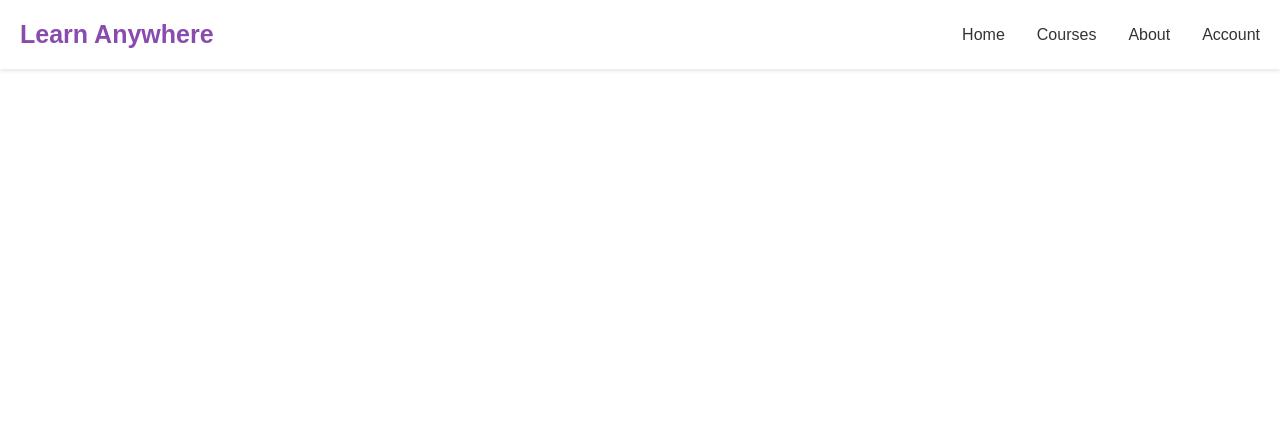
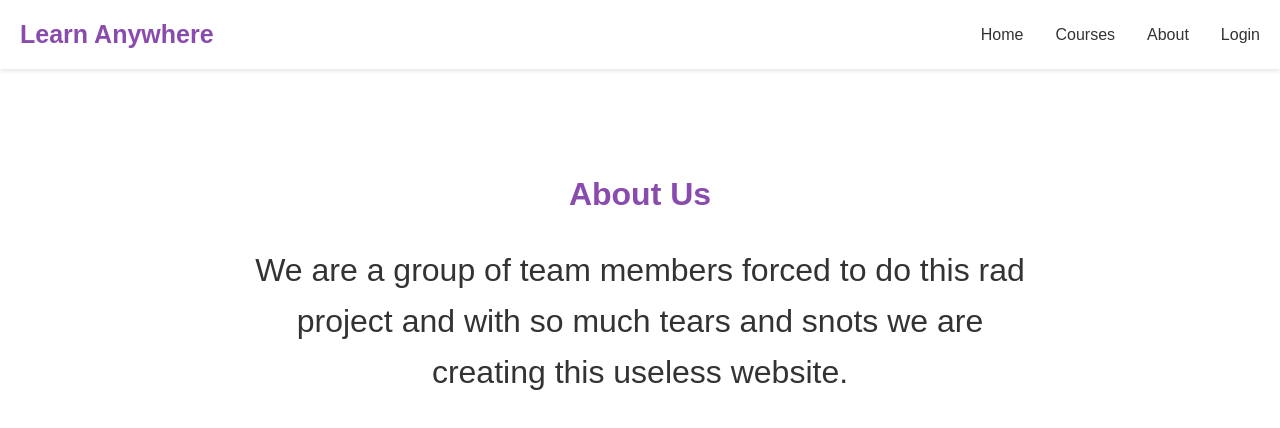
Before and after one commit to SadheeyaM/RAD-PROJECT, a React (Vite) app in the folder frontend/: page /about in a window 1280 px wide. Shown: the top 428 px of the page. Built offline with nearby package versions, Linux system fonts and the light colour scheme; no server answers.

Commit message:
pushing the login frontend

```diff
--- a/frontend/package.json
+++ b/frontend/package.json
@@ -10,8 +10,10 @@
     "preview": "vite preview"
   },
   "dependencies": {
+    "axios": "^1.7.6",
     "react": "^18.3.1",
     "react-dom": "^18.3.1",
+    "react-hot-toast": "^2.4.1",
     "react-icons": "^5.3.0",
     "react-router-dom": "^6.26.1"
   },
--- a/frontend/src/App.jsx
+++ b/frontend/src/App.jsx
@@ -6,16 +6,22 @@ import Header from './components/header/Header'
 import Login from './pages/auth/Login'
 import Register from './pages/auth/Register'
 import Verify from './pages/auth/Verify'
+import About from './pages/about/About'
+import Account from './pages/account/Account'
+import { UserData } from './context/UserContext'
 
 const App = () => {
+  const {isAuth, user} = UserData()
   return <>
     <BrowserRouter>
-    <Header/>
+    <Header isAuth={isAuth}/>
       <Routes>
         <Route path='/' element={<Home/>}/>
-        <Route path='/login' element={<Login/>}/>
-        <Route path='/register' element={<Register/>}/>
-        <Route path='/verify' element={<Verify/>}/>
+        <Route path='/login' element={isAuth? <Home/>:<Login/>}/>
+        <Route path='/about' element={<About/>}/>
+        <Route path='/account' element={isAuth? <Account user={user}/>:<Login/>}/>
+        <Route path='/register' element={isAuth? <Home/>:<Register/>}/>
+        <Route path='/verify' element={isAuth? <Home/>:<Verify/>}/>
       </Routes>
     </BrowserRouter>
   </>
--- a/frontend/src/components/header/Header.jsx
+++ b/frontend/src/components/header/Header.jsx
@@ -2,7 +2,7 @@ import React from 'react'
 import './header.css'
 import { Link } from 'react-router-dom'
 
-const Header = () => {
+const Header = ({isAuth}) => {
   return (
     <header>
       <div className='logo'>Learn Anywhere</div>
@@ -11,7 +11,9 @@ const Header = () => {
         <Link to={'/'}>Home</Link>
         <Link to={'/courses'}>Courses</Link>
         <Link to={'/about'}>About</Link>
-        <Link to={'/account'}>Account</Link>
+        {
+          isAuth? (<Link to={'/account'}>Account</Link>) : ( <Link to={'/login'}>Login</Link>)
+        }
       </div>
 
 
--- /dev/null
+++ b/frontend/src/context/UserContext.jsx
@@ -0,0 +1,62 @@
+import {createContext, useContext, useEffect, useState } from 'react'
+import axios from 'axios'
+import { server } from '../main'
+import toast, {Toaster} from 'react-hot-toast'
+
+const UserContext = createContext()
+
+export const UserContextProvider = ({children}) => {
+
+    const [user, setUser]  = useState([])
+    const [isAuth, setIsAuth] = useState(false)
+    const [btnLoading, setBtnLoading] = useState(false)
+    const [loading, setLoading] = useState(true)
+
+    async function loginUser (email, password, navigate) {
+        setBtnLoading(true)
+        try{
+            const {data} = await axios.post(`${server}/api/user/login`, {email, password})
+
+            toast.success(data.message)
+            localStorage.setItem("token", data.token)
+            setUser(data.user)
+            setIsAuth(true)
+            setBtnLoading(false)
+            navigate("/")
+
+        } catch (error){
+            console.log(error)
+            setBtnLoading(false)
+            setIsAuth(false)
+            toast.error(error.response.data.message)
+        }
+    }
+
+    async function fetchUser() {
+        try{
+            const {data}  = await axios.get(`${server}/api/user/me`, {
+                headers:{
+                    token: localStorage.getItem("token"),
+                },
+            })
+
+            setIsAuth(true)
+            setUser(data.user)
+            setLoading(false)
+        }catch (error){
+            console.log(error)
+            setLoading(false)
+        }
+    }
+
+    useEffect(() =>{
+        fetchUser()
+    }, [])
+
+    return <UserContext.Provider value={{user, setUser, setIsAuth, isAuth, loginUser, btnLoading, loading}}>
+        {children}
+        <Toaster/>
+        </UserContext.Provider>
+}
+
+export const UserData = () => useContext(UserContext)
--- a/frontend/src/main.jsx
+++ b/frontend/src/main.jsx
@@ -1,10 +1,14 @@
 import { StrictMode } from 'react'
 import { createRoot } from 'react-dom/client'
 import App from './App.jsx'
+import { UserContextProvider } from './context/UserContext.jsx'
 
+export const server = 'http://localhost:5001'
 
 createRoot(document.getElementById('root')).render(
   <StrictMode>
-    <App />
+    <UserContextProvider>
+      <App />
+    </UserContextProvider>
   </StrictMode>,
 )
--- /dev/null
+++ b/frontend/src/pages/about/About.jsx
@@ -0,0 +1,19 @@
+import React from 'react'
+import './about.css'
+
+const About = () => {
+  return (
+    <div className='about'>
+        <div className="about-content">
+            <h2>About Us</h2>
+            <p>
+                We are a group of team members forced to do this rad project
+                and with so much tears and snots we are creating this useless
+                website.
+            </p>
+        </div>
+    </div>
+  )
+}
+
+export default About
--- /dev/null
+++ b/frontend/src/pages/about/about.css
@@ -0,0 +1,22 @@
+.about{
+    padding: 80px 0;
+    text-align: center;
+    min-height: 55vh;
+
+    .about-content{
+        max-width: 800px;
+        margin: 0 auto;
+
+        h2{
+            font-size: 32px;
+            color: #8a4baf;
+            margin-bottom: 20px;
+        }
+
+        p{
+            font-size: 32px;
+            color: #333;
+            line-height: 1.6;
+        }
+    }
+}
--- /dev/null
+++ b/frontend/src/pages/account/Account.jsx
@@ -0,0 +1,43 @@
+import React from 'react'
+import { MdDashboard } from "react-icons/md";
+import { IoMdLogOut } from "react-icons/io";
+import './account.css'
+import { UserData } from '../../context/UserContext';
+import toast from 'react-hot-toast';
+import { useNavigate } from 'react-router-dom';
+
+const Account = ({user}) => {
+
+    const {setIsAuth, setUser} = UserData()
+
+    const navigate = useNavigate()
+
+    const logoutHandler = () => {
+        localStorage.clear()
+        setUser([])
+        setIsAuth(false)
+        toast.success("Logged Out")
+        navigate("/login")
+    }
+  return (
+    <div>
+        {user && (<div className="profile">
+            <h2>My Profile</h2>
+            <div className="profile-info">
+                <p>
+                    <strong>Name - {user.name}</strong>
+                </p>
+
+                <p>
+                    <strong>Email - {user.email}</strong>
+                </p>
+
+                <button className='common-btn'><MdDashboard />Dashboard</button><br/>
+                <button onClick={logoutHandler} className='common-btn' style={{background: "red"}}><IoMdLogOut/>Logout</button>
+            </div>
+        </div>)}
+    </div>
+  )
+}
+
+export default Account
--- /dev/null
+++ b/frontend/src/pages/account/account.css
@@ -0,0 +1,28 @@
+.profile{
+    background-color: white;
+    padding: 20px;
+    border-radius: 10px;
+    box-shadow: 0px 2px 4px rgba(0, 0, 0, 0.1);
+    width: 30%;
+    margin: 185px auto;
+
+    @media (max-width: 768px){
+        padding: 10px;
+        width: 80%;
+        margin: 90px auto;
+    }
+
+    .profile-info{
+        text-align: left;
+        margin-top: 15px;
+
+        p{
+            margin-bottom: 10px;
+            color: #333;
+
+            strong{
+                color: #8a4baf;
+            }
+        }
+    }
+}
--- a/frontend/src/pages/auth/Login.jsx
+++ b/frontend/src/pages/auth/Login.jsx
@@ -1,20 +1,31 @@
-import React from 'react'
+import React, { useState } from 'react'
 import './auth.css'
-import {Link} from 'react-router-dom'
+import {Link, useNavigate} from 'react-router-dom'
+import { UserData } from '../../context/UserContext'
 
 const Login = () => {
+  const navigate = useNavigate()
+  const{btnLoading, loginUser} = UserData()
+  const [email, setEmail] = useState("")
+  const [password, setPassword] = useState("")
+
+  const sumbitHandler = async(e)=>{
+    e.preventDefault()
+    await loginUser(email, password, navigate)
+  }
+
   return (
     <div className="auth-page">
       <div className="auth-form">
         <h2>Login</h2>
-        <form>
+        <form onSubmit={sumbitHandler}>
           <label htmlFor="email">Email</label>
-          <input type="email" required />
+          <input type="email" value={email} onChange={(e) => setEmail(e.target.value)} required />
 
           <label htmlFor="password">Password</label>
-          <input type="password" required />
+          <input type="password" value={password} onChange={(e) => setPassword(e.target.value)} required />
 
-          <button className='common-btn'>Login</button>
+          <button disabled={btnLoading} className='common-btn' type='submit'>{btnLoading?"Please wait...":"Login"}</button>
         </form>
         <p>
           Don't have an account? <Link to='/register'>Register</Link>
```
Also changed, not shown: 1 other file (tests, documents, lock files or other folders).
